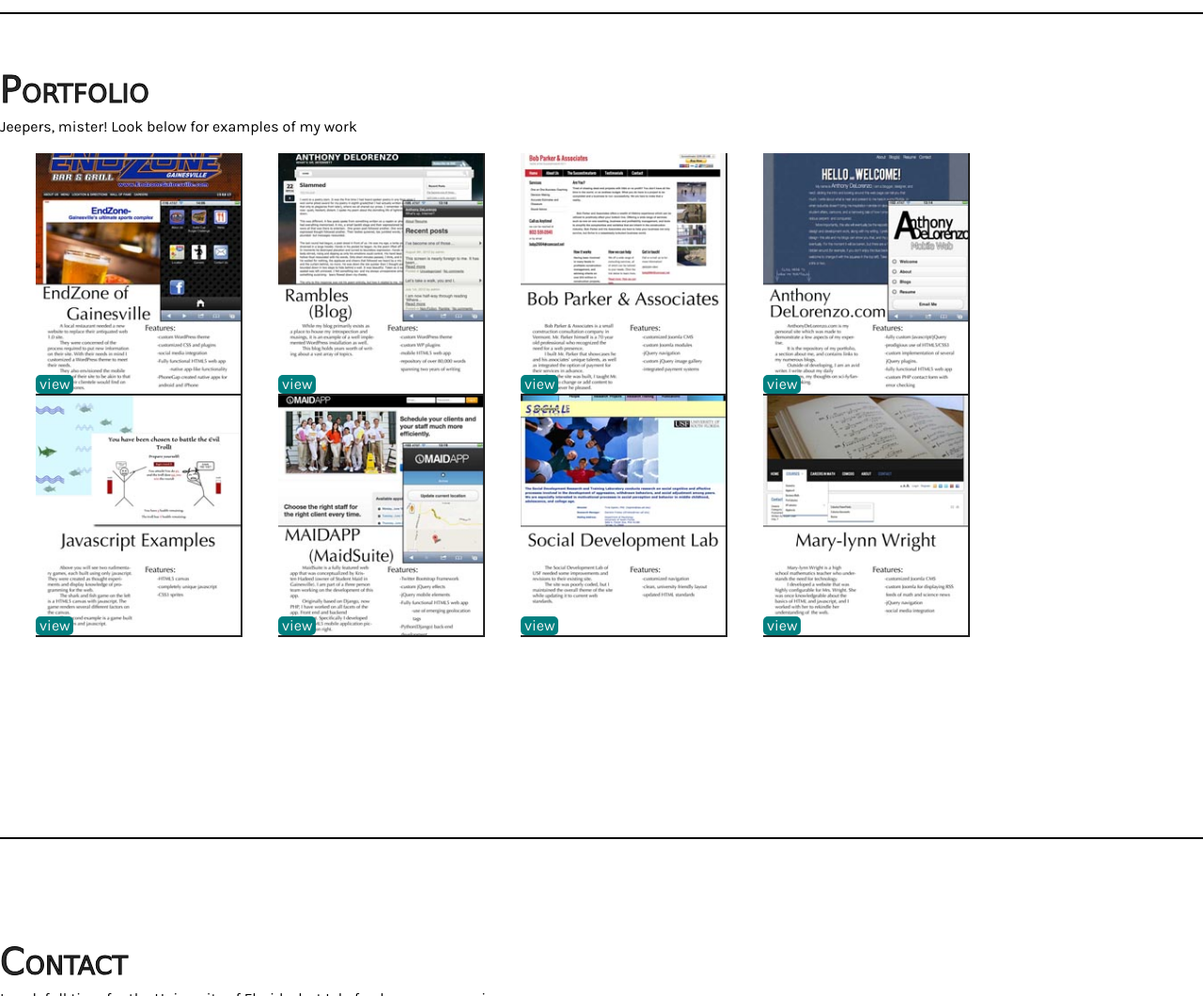
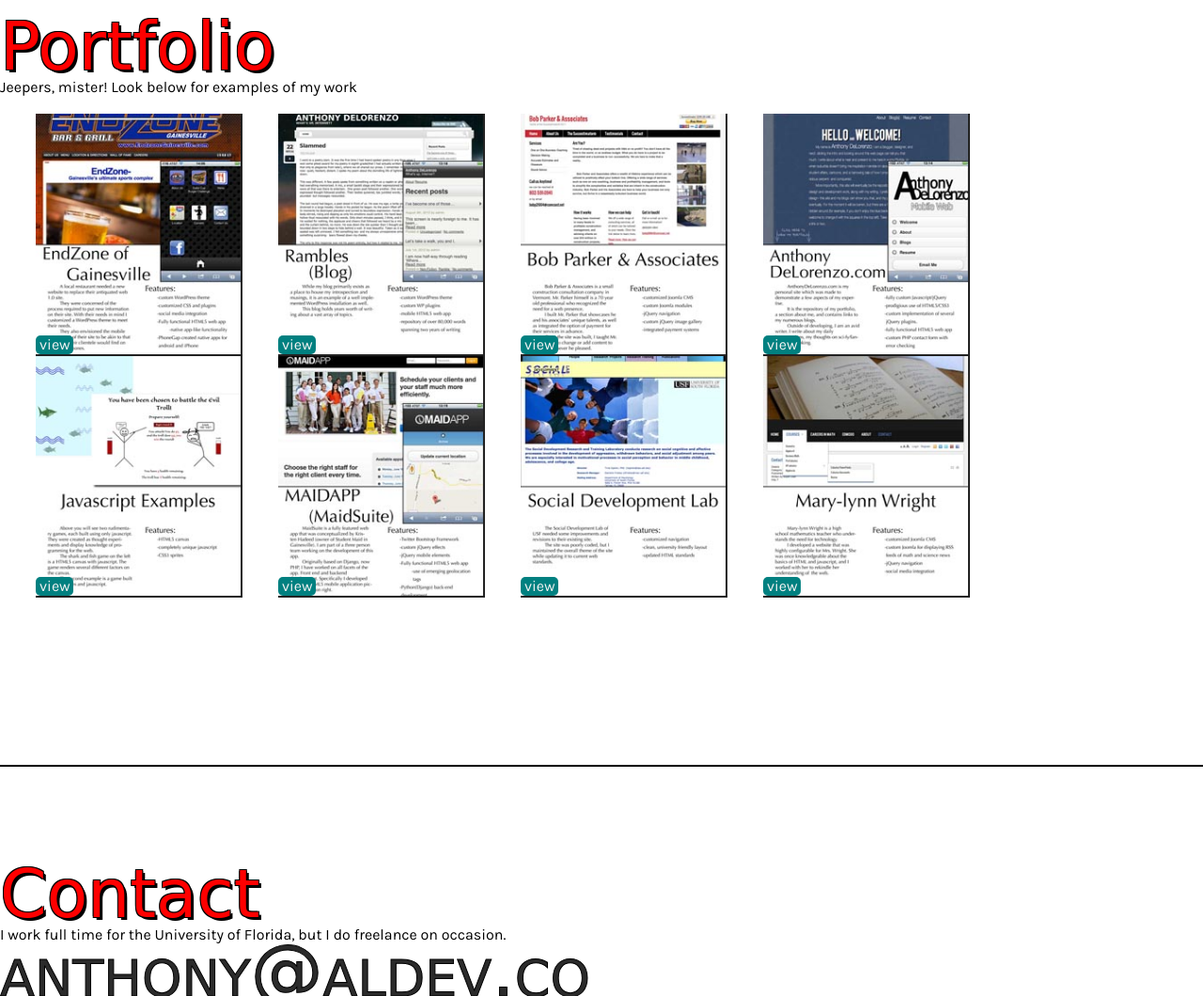
Before and after one commit to aldeloren/site_jan_2013, a plain HTML site: page index.html in a window 1280 px wide. Shown: the part 1740-2800 px from the top of the page at 94% size. Drawn offline with nearby package versions, Linux system fonts and the light colour scheme; a web font is replaced by a local one.

Commit message:
initial commit rev .1

```diff
--- a/index.html
+++ b/index.html
@@ -3,12 +3,12 @@
 <head>
     <meta charset="UTF-8">
     <meta name="author" content="Anthony DeLorenzo">
-    <meta name="description" content="Anthony DeLorenzo - a front end web developer who blogs, writes, and cooks. See my resume, web design and developement portfolio, and blogs here.">
-    <meta name="keywords" content="web, website, web development, front end, web design, anthony, delorenzo, anthony delorenzo, anthonydelorenzo.com, freelance, florida, gainesville, tampa, portfolio, resume, aldev.co">
+    <meta name="description" content="A fully capabale development and design firm catering to professionals and small businesses.">
+    <meta name="keywords" content="web, website, web development, front end, web design, anthony, delorenzo, anthony delorenzo, anthonydelorenzo.com, freelance, florida, gainesville, tampa">
     <link rel="shortcut icon" href="favicon.ico">
 	<link rel="stylesheet" type="text/css" href="style.css">
 	<link href='http://fonts.googleapis.com/css?family=Glegoo|Londrina+Solid|Karla' rel='stylesheet' type='text/css'>
-	<title>Anthony DeLorenzo - a front end web developer who blogs, writes, and cooks. See my resume, web design and developement portfolio, and blogs here."</title>
+	<title>Anthony DeLorenzo</title>
 </head>
 <body>
 <nav>
@@ -65,7 +65,7 @@
 	<section>
 		<h2>Blargs</h2>
 		<section>
-			<x>Rambles</h3>
+			<h3>Rambles</h3>
 			<p>My primary blog which covers my daily musing, rants, and rambles. There are copious references to Vermont, maple syrup, and snowy hills (the place of my childhood and some of my fondest memories), and their relation to the palms and beaches of this sandy state in which I currently reside. Between the recollections of how wonderful snow covered hills are and Futurama references there may be a few slivers of information you might find... informative.<br>
 			<a href="http://www.anthonydelorenzo.com/rambles">click</a></p>
 		</section>
@@ -83,7 +83,7 @@
 </article>
 <article id="portfolio">
 	<header>
-		<h2>Portfolio</h2>
+		<h1>Portfolio</h1>
 		<p>Jeepers, mister! Look below for examples of my work</p>
 	</header>
 	<section>
@@ -139,12 +139,12 @@
 </article>
 <article id="contact">
 	<header>
-		<h2>Contact</h2>
+		<h1>Contact</h1>
 		<p>I work full time for the University of Florida, but I do freelance on occasion.</p>
 	</header>
-	<h3>
+	<h2>
 		<a href="mailto:anthony@aldev.co">anthony@aldev.co</a>
-	</h3>
+	</h2>
 	<section>
 	<div id="main"><img alt="" src="http://placekitten.com/350/350">
 		<div class="spin" id="spin-round">
--- a/style.css
+++ b/style.css
@@ -55,11 +55,11 @@ nav {
 			padding: 0 15px;
 		}
 article{
-	min-height:100%;
+	height:100%;
 	width:100%;
 	margin: 0 auto;
-	padding-bottom: 2%;
 	border-bottom:2px solid black;
+	overflow: hidden;
 }
 body > article {
 	padding-top:50px;
@@ -115,6 +115,7 @@ p, li{
 	width: 25%;
 	margin-right:20px;
 	float:left;
+	overflow: hidden
 }
 #portfolio .hider{
 	width:2000px;
@@ -124,6 +125,7 @@ p, li{
 #portfolio section{
 	height: 600px;
 	margin-top:20px;
+	overflow: auto;
 }
 
 #portfolio .box{
@@ -152,10 +154,6 @@ p, li{
 	}
 #contact header{
 	padding-top: 50px;
-}
-#contact h3{
-	font-variant:small-caps;
-
 }
 #contact a{
 	color:#2b2b2b;
```
